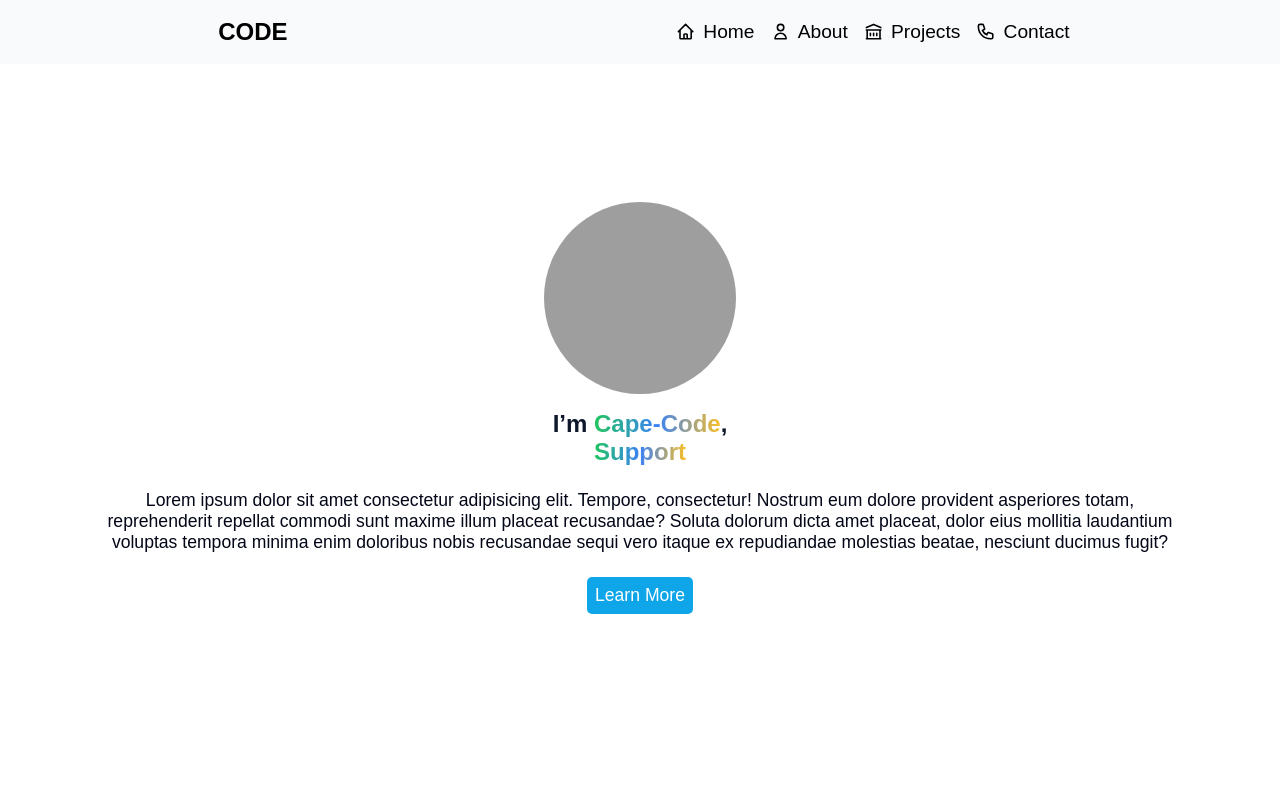
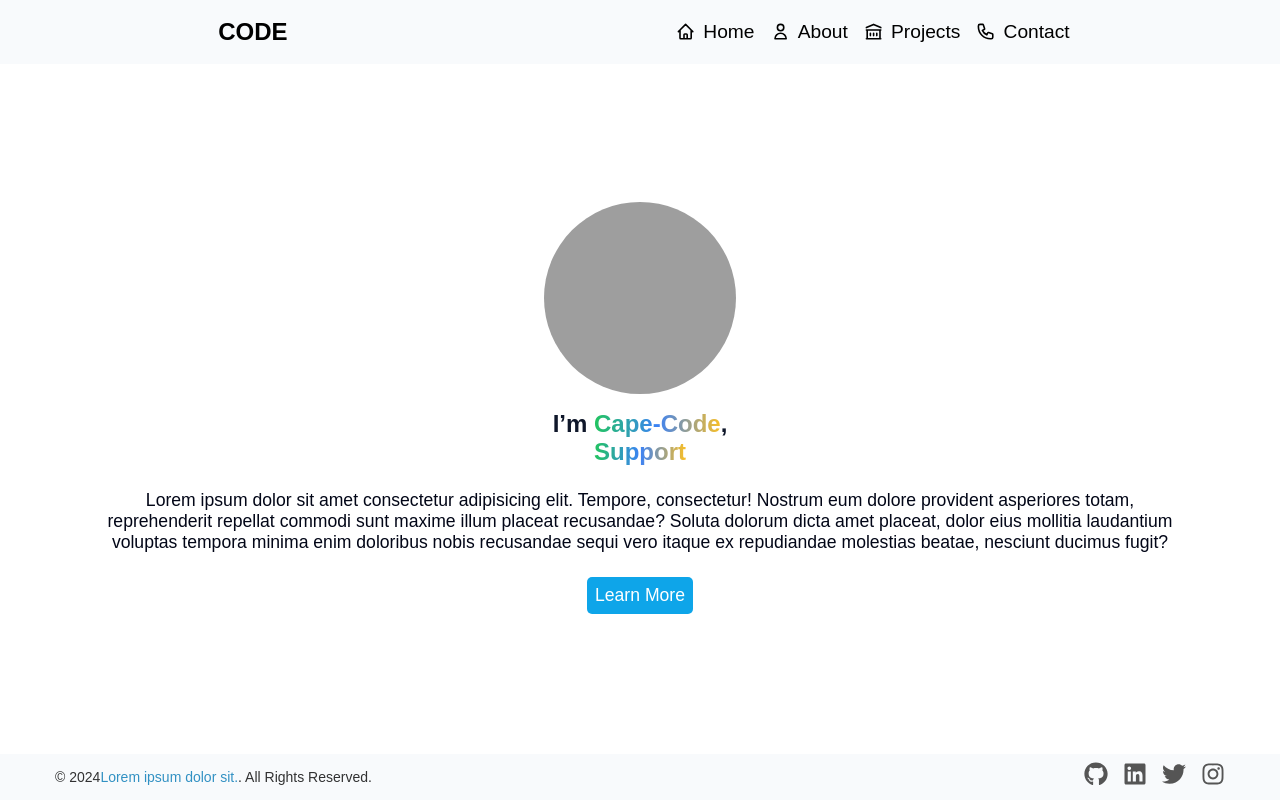
Before and after one commit to ChrisM-Code/code, a React (Vite) app in the folder prof/: page / in a window 1280 px wide. Built offline with nearby package versions, Linux system fonts and the light colour scheme; grey boxes are pictures that could not be loaded.

Commit message:
Added Footer

```diff
--- a/prof/src/assets/components/landingpage/LandingPage.jsx
+++ b/prof/src/assets/components/landingpage/LandingPage.jsx
@@ -1,6 +1,7 @@
 import { Link } from "react-router-dom";
 import styled from "styled-components";
 import IntroText from "../home/IntroText";
+import Footer from "../../ui/Footer";
 
 const Homepage = styled.main`
   position: fixed;
@@ -53,10 +54,13 @@ const Homepage = styled.main`
 
 function LandingPage() {
   return (
-    <Homepage>
-      <IntroText />
-      <Link to="/about">Learn More</Link>
-    </Homepage>
+    <>
+      <Homepage>
+        <IntroText />
+        <Link to="/about">Learn More</Link>
+      </Homepage>
+      <Footer />
+    </>
   );
 }
 
--- /dev/null
+++ b/prof/src/assets/ui/Footer.jsx
@@ -0,0 +1,68 @@
+import styled from "styled-components";
+import SocialLinks from "../components/contacts/SocialLinks";
+
+const FooterContainer = styled.footer`
+  position: fixed;
+  bottom: 0;
+  left: 0;
+  width: 100%;
+  height: auto;
+  background-color: #f8fafc;
+  display: flex;
+  justify-content: center;
+  align-items: center;
+  padding: 0.5rem 1rem;
+  z-index: 1000;
+`;
+
+const FooterContent = styled.div`
+  max-width: 1200px;
+  width: 100%;
+  display: flex;
+  flex-direction: row;
+  justify-content: space-between;
+  align-items: center;
+  padding: 0 15px;
+
+  @media (max-width: 768px) {
+    flex-direction: column;
+    text-align: center;
+    gap: 10px;
+  }
+`;
+
+const FooterText = styled.p`
+  font-size: 14px;
+  margin: 0;
+  opacity: 0.8;
+
+  a {
+    color: #0077b5;
+    text-decoration: none;
+
+    &:hover {
+      text-decoration: underline;
+    }
+  }
+
+  @media (max-width: 768px) {
+    font-size: 12px; /* Smaller font size on smaller screens */
+  }
+`;
+
+const Footer = () => {
+  return (
+    <FooterContainer>
+      <FooterContent>
+        <FooterText>
+          © {new Date().getFullYear()}
+          <a href="http://localhost:5173/">Lorem ipsum dolor sit.</a>. All
+          Rights Reserved.
+        </FooterText>
+        <SocialLinks />
+      </FooterContent>
+    </FooterContainer>
+  );
+};
+
+export default Footer;
```
Also changed, not shown: prof/src/assets/ui/Loader.jsx (deleted).
